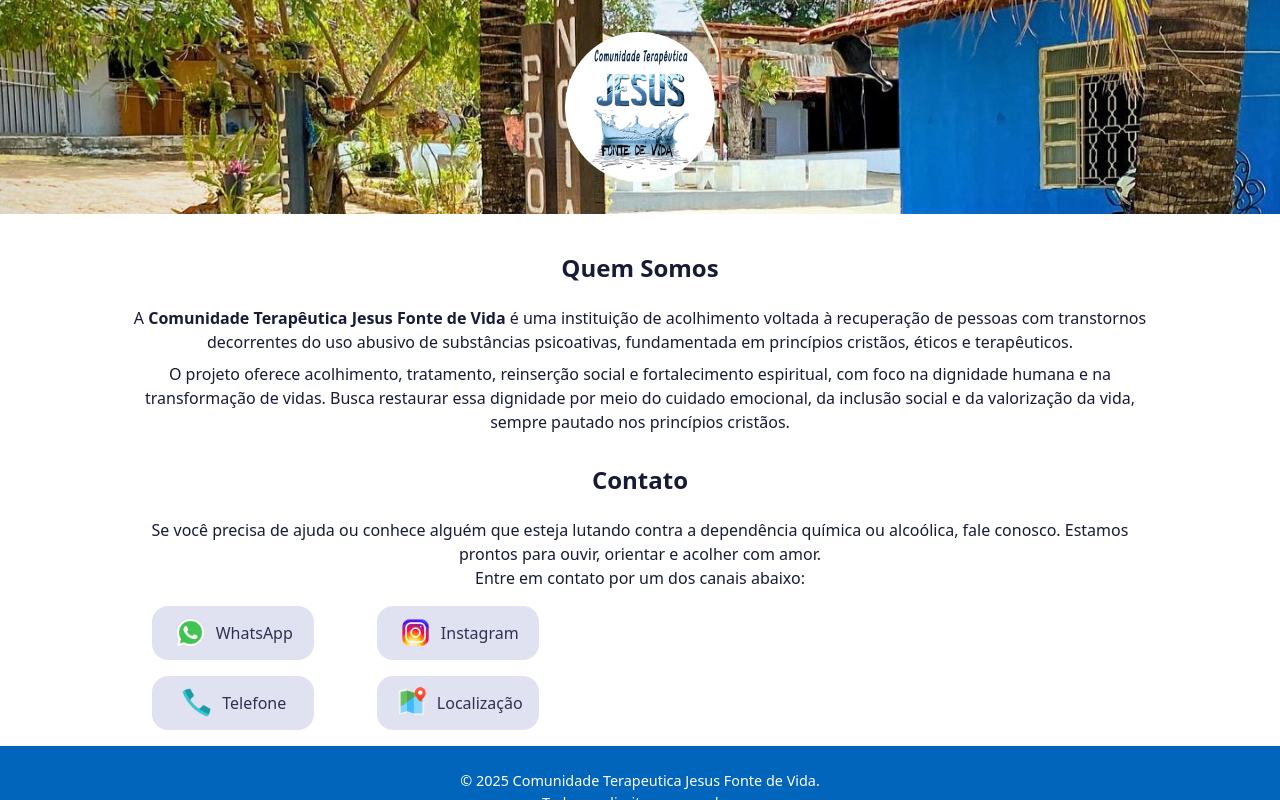
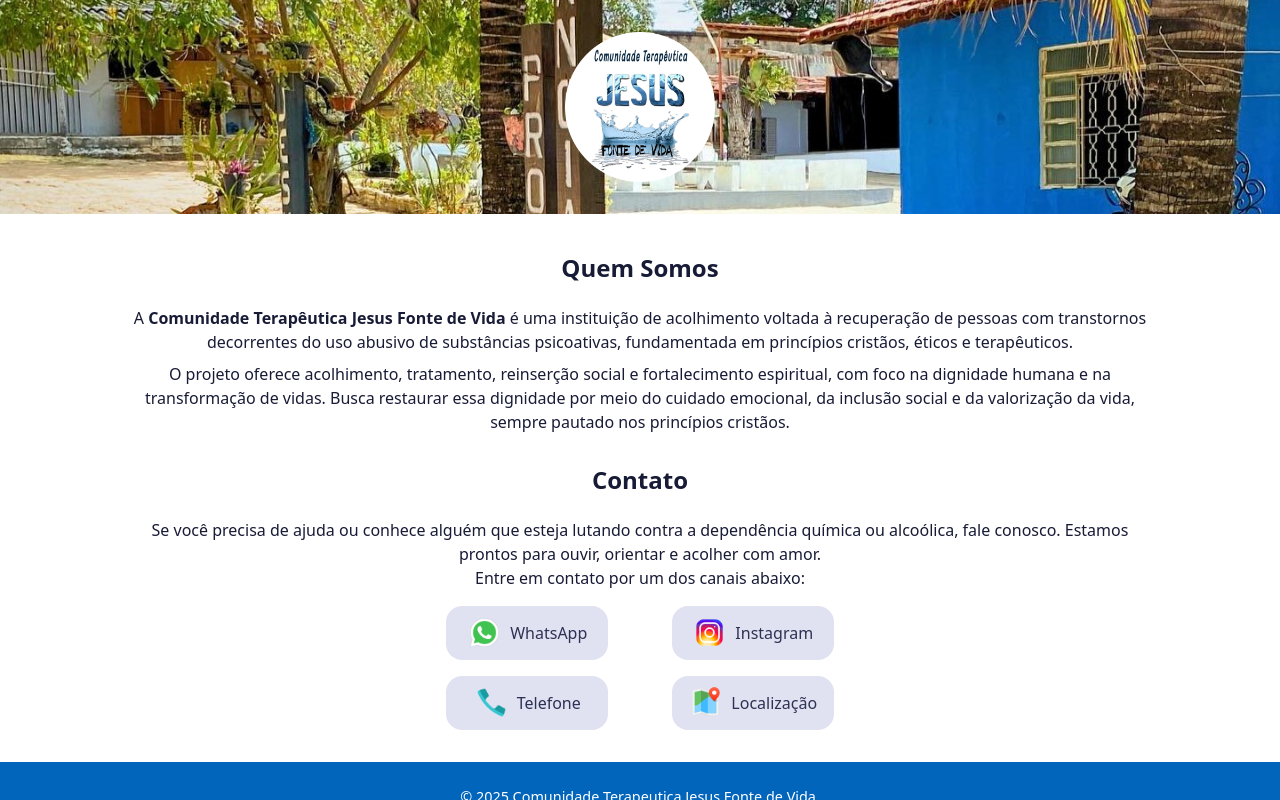
Before and after one commit to wellingtonfernandesbarbosa/ctjesusfontedevida, a plain HTML site: page index.html in a window 1280 px wide. Drawn offline with Linux system fonts and the light colour scheme.

Commit message:
Ajusta a margem da seção de informações de contato para melhor espaçamento

```diff
--- a/style.css
+++ b/style.css
@@ -118,7 +118,7 @@ p {
   display: flex;
   flex-wrap: wrap;
   max-width: 435px;
-  margin: 1rem 0 auto;
+  margin: 1rem auto;
   justify-content: space-around;
   gap: 1rem;
 }
```
